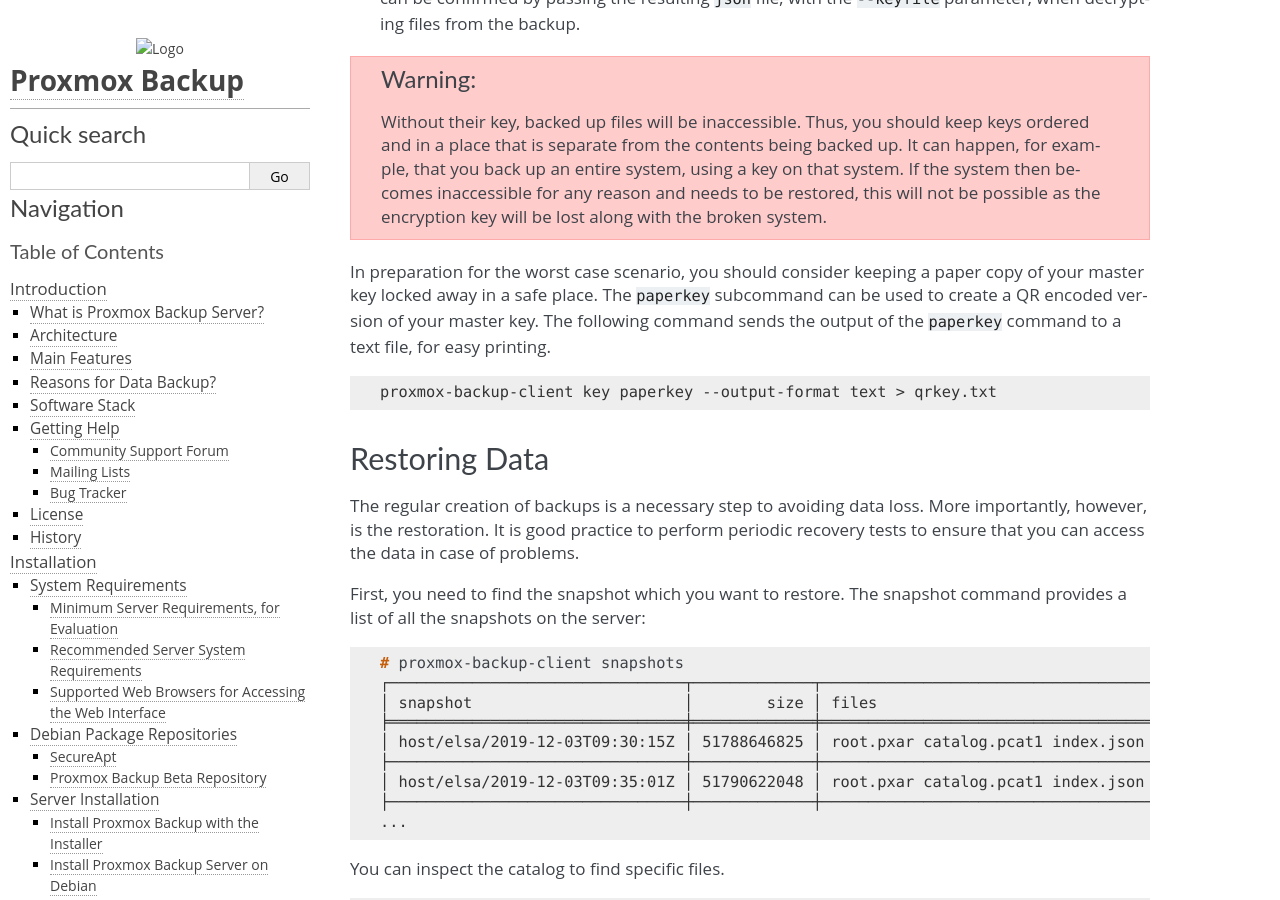
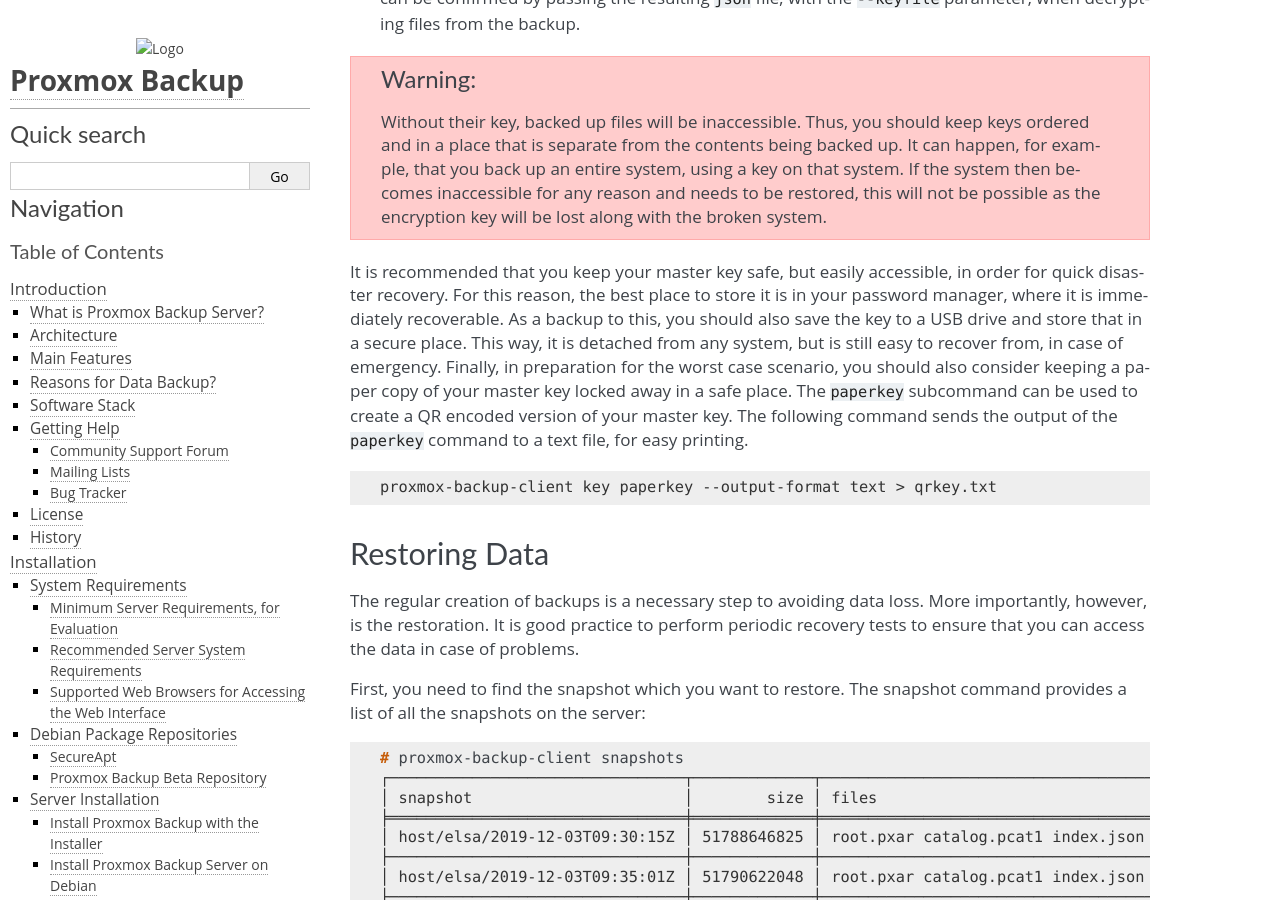
Before and after one commit to proxmox/proxmox-backup, a Sphinx documentation site: the page built from docs/backup-client.rst, in a window 1280 px wide and 900 px high, scrolled down 6830 px. Built offline with Sphinx 7.4.7, drawn with Linux system fonts in a browser that asks for light colours.

Commit message:
encryption: add best practice for storing master key
Further clarify that the paperkey should be a last resort
recovery option, after a password manager and usb drive.

Signed-off-by: Dylan Whyte <d.whyte@proxmox.com>

```diff
--- a/docs/backup-client.rst
+++ b/docs/backup-client.rst
@@ -367,11 +367,16 @@
   and needs to be restored, this will not be possible as the encryption key will be
   lost along with the broken system.
 
-In preparation for the worst case scenario, you should consider keeping a paper
-copy of your master key locked away in a safe place. The ``paperkey`` subcommand
-can be used to create a QR encoded version of your master key. The following
-command sends the output of the ``paperkey`` command to a text file, for easy
-printing.
+It is recommended that you keep your master key safe, but easily accessible, in
+order for quick disaster recovery. For this reason, the best place to store it
+is in your password manager, where it is immediately recoverable. As a backup to
+this, you should also save the key to a USB drive and store that in a secure
+place. This way, it is detached from any system, but is still easy to recover
+from, in case of emergency. Finally, in preparation for the worst case scenario,
+you should also consider keeping a paper copy of your master key locked away in
+a safe place. The ``paperkey`` subcommand can be used to create a QR encoded
+version of your master key. The following command sends the output of the
+``paperkey`` command to a text file, for easy printing.
 
 .. code-block:: console
 
```
